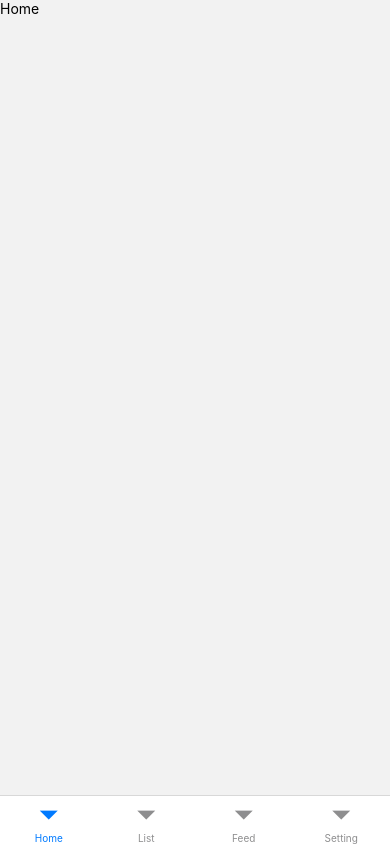
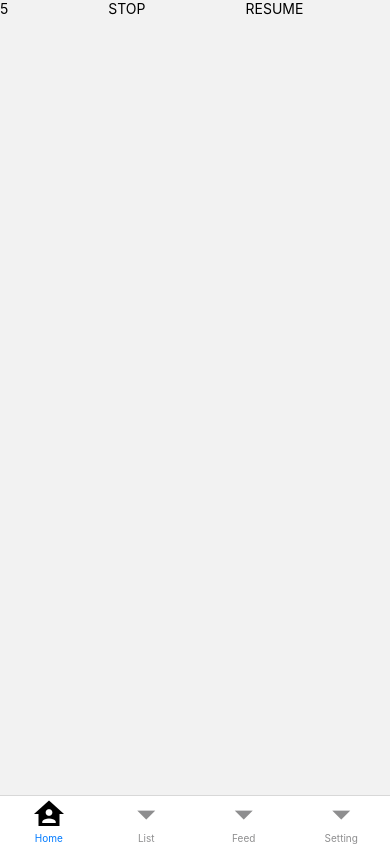
Before and after one commit to thuylinh0312/aweproject, a React Native app: screen /Home in a window 390 px wide. Built offline with nearby package versions, Linux system fonts and the light colour scheme.

Commit message:
setTimeout, setInterval, Promise

```diff
--- a/src/screens/CoinListScreen/coin_feed.js
+++ b/src/screens/CoinListScreen/coin_feed.js
@@ -1,6 +1,6 @@
 import React from "react";
 import {Text, View, StyleSheet} from "react-native"
-export const coin_feed = ({navigation})=> {
+export const CoinFeed = ({navigation})=> {
     return (
         <Text>Feed</Text>
     )
--- a/src/screens/CoinListScreen/coin_home.js
+++ b/src/screens/CoinListScreen/coin_home.js
@@ -1,7 +1,95 @@
-import React from "react";
-import {Text, View, StyleSheet} from "react-native"
-export const coin_home = ({navigation})=> {
+import React, {useEffect, useState, useRef} from "react";
+import {Text, View, StyleSheet, TouchableOpacity} from "react-native"
+import { delayPromise } from "../../utils/common";
+
+// setTimeout, setInterval
+
+// const a = () => {
+//     return alert(123123)
+// }
+
+// const sum = (a, b) => {
+//     return a + b
+// }
+
+// a()
+
+// const tong = sum(1, 2)
+
+// xử lý bất đồng bộ: asynchorous
+
+// Promise
+
+export const CoinHome = ({navigation})=> {
+    const [count, setCount] = useState(0)
+    const interval = useRef()
+
+
+    const startCount = () => {
+        interval.current = setInterval(() => {
+            setCount(count => count + 1)
+        }, 1000)
+    }
+
+    // const callDelay = () => {
+    //     delayPromise(5000)
+    //         .then(() => {
+    //             alert('Sau 3 giay')
+    //         }).catch((e) => {
+    //             console.log(e)
+    //         }).finally(() => {
+    //             console.log('finallllllllllllllllyyy')
+    //         })
+
+    //         alert('123123123')
+    // }
+
+    const callDelay = async () => {
+        try {
+            const data = await delayPromise(5000)
+            //,,,,,,,,,
+            alert(data)
+
+            ///////
+            /////
+        } catch (e) {
+            console.log(e)
+        } finally {
+            console.log('finallllllllllllllllyyy')
+        }
+    }
+
+
+    useEffect(() => {
+        callDelay()
+
+        console.log('Chay 1 lan duy nhat')
+        // const timeout = setTimeout(() => {
+        //     setCount(0)
+        // }, 10000)
+
+
+        startCount()
+
+        // setTimeout(() => {
+        //     clearInterval(interval)
+        //     clearTimeout(timeout)
+        // }, 7000)
+
+        return () => {
+            clearInterval(interval.current)
+        }
+    }, [])
+
     return (
-        <Text>Home</Text>
+        <View style={{flexDirection: 'row', alignItems: 'center'}}>
+            <Text>{count}</Text>
+            <TouchableOpacity style={{marginLeft: 100}} onPress={() => clearInterval(interval.current)}>
+                <Text>STOP</Text>
+            </TouchableOpacity>
+            <TouchableOpacity style={{marginLeft: 100}} onPress={startCount}>
+                <Text>RESUME</Text>
+            </TouchableOpacity>
+        </View>
     )
 }
--- a/src/screens/CoinListScreen/coin_setting.js
+++ b/src/screens/CoinListScreen/coin_setting.js
@@ -1,6 +1,6 @@
 import React from "react";
 import {Text, View, StyleSheet} from "react-native"
-export const coin_setting = ({navigation})=> {
+export const CoinSetting = ({navigation})=> {
     return (
         <Text>Setting</Text>
     )
--- a/src/screens/CoinListScreen/index.js
+++ b/src/screens/CoinListScreen/index.js
@@ -13,9 +13,30 @@ import { images } from '../../../assets'
 
 export const CoinListScreen = () => {
     const [list, setList] = useState([])
-    const getCoinList = (start) => {
-        axios.get(`https://web-api.coinmarketcap.com/v1/cryptocurrency/listings/latest?start=${start}&sort_dir=desc&limit=20`)
-                .then(({data}) => {setList(list.concat(data.data))})
+    // const getCoinList = (start) => {
+    //     axios.get(`https://web-api.coinmarketcap.com/v1/cryptocurrency/listings/latest?start=${start}&sort_dir=desc&limit=20`)
+    //             .then(({data}) => {
+    //                 setList(list.concat(data.data))
+    //                 console.log('thennnnnnnnnnn')
+    //             })
+    //             .catch((error) => {
+    //                 console.log('eeeeeee', error)
+    //             })
+
+    //     console.log('sau then catch')
+
+    // }
+
+    const getCoinList = async (start) => {
+        try {
+            const {data} = await axios.get(`https://web-api.coinmarketcap.com/v1/cryptocurrency/listings/latest?start=${start}&sort_dir=desc&limit=20`)
+            setList(list.concat(data.data))
+            console.log('awwwai')
+        } catch (e) {
+            console.log('eeeeeee', error)
+        }
+
+        console.log('sau try catch')
     }
 
     useEffect(() => {
--- a/src/screens/CoinListScreen/tabs.js
+++ b/src/screens/CoinListScreen/tabs.js
@@ -1,9 +1,9 @@
 import React from "react"
 import {Text, View, StyleSheet, TextInput, TouchableOpacity, Image } from "react-native";
 import { createBottomTabNavigator } from '@react-navigation/bottom-tabs';
-import { coin_home } from './coin_home';
-import { coin_feed } from './coin_feed';
-import { coin_setting } from './coin_setting';
+import { CoinHome } from './coin_home';
+import { CoinFeed } from './coin_feed';
+import { CoinSetting } from './coin_setting';
 import { CoinListScreen } from './index';
 import { images } from '../../../assets'
 
@@ -11,24 +11,26 @@ const Tab = createBottomTabNavigator();
 export const Tabs = () => {
     return (
         <Tab.Navigator screenOptions={{ headerShown: false }}>
-            <Tab.Screen name={"Home"} component={coin_home}
-                // options = {{
-                //     tabBarIcon: ({focused}) => {
-                //         <View style = {{ alighItems: "center", justifyContent: "center" }}>
-                //             <Image  source={images.home}
-
-                //             style = {{
-
-                //                 tintColor: focused ? "black" : "red"
-                //             }}
-                //             />
-                //         </View>
-                //     }
-                // }}
+            <Tab.Screen name={"Home"} component={CoinHome}
+                options = {{
+                    tabBarIcon: (data) => {
+                        const color = data.focused ? "black" : "red"
+                        return (
+                            <View style = {{ alighItems: "center", justifyContent: "center" }}>
+                                <Image
+                                    source={images.home}
+                                    style = {{
+                                        tintColor: color
+                                    }}
+                                />
+                            </View>
+                        )
+                    }
+                }}
             />
             <Tab.Screen name={"List"} component={CoinListScreen}/>
-            <Tab.Screen name={"Feed"} component={coin_feed}/>
-            <Tab.Screen name={"Setting"} component={coin_setting}/>
+            <Tab.Screen name={"Feed"} component={CoinFeed}/>
+            <Tab.Screen name={"Setting"} component={CoinSetting}/>
 
         </Tab.Navigator>
 
--- /dev/null
+++ b/src/utils/common.js
@@ -0,0 +1,8 @@
+export const delayPromise = (delayTime) => {
+    return new Promise((resolve, reject) => {
+        setTimeout(() => {
+            resolve('ptv')
+            // reject('Loi ne')
+        }, delayTime)
+    })
+}
```
